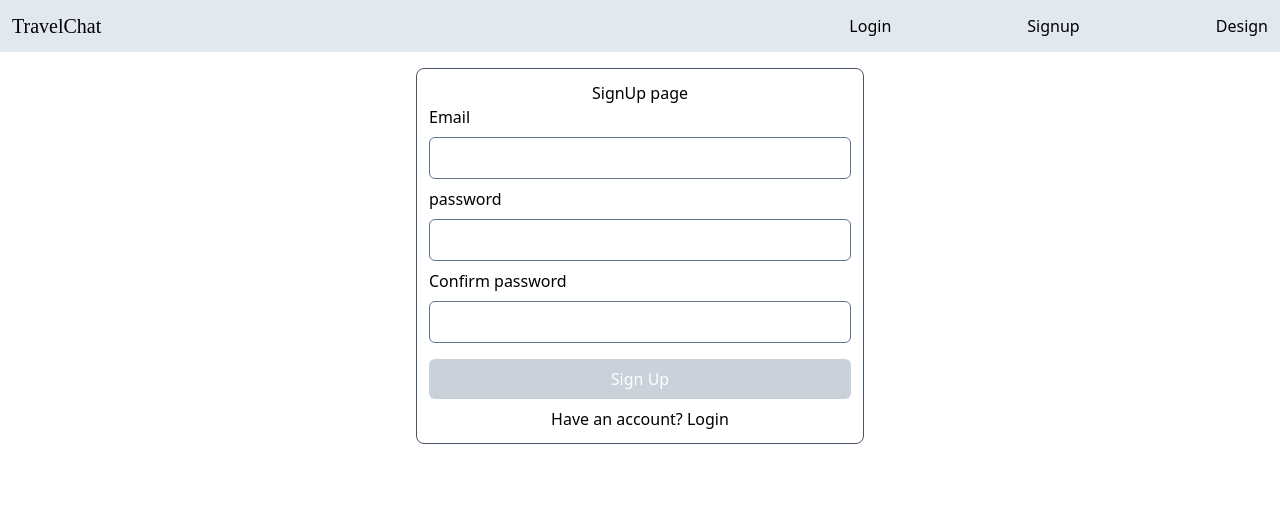
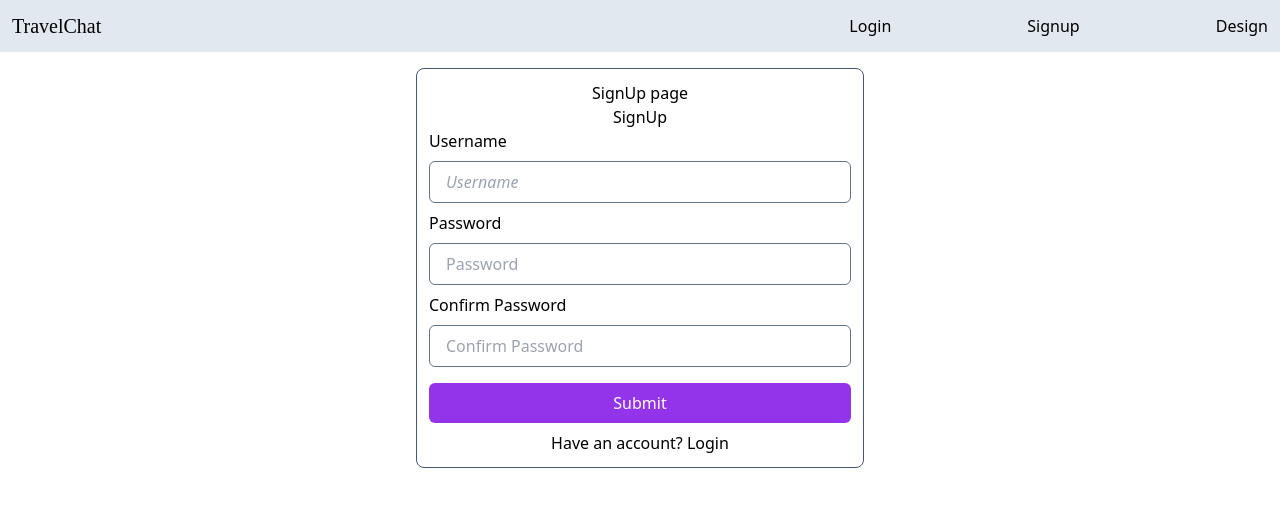
Before and after one commit to soloveiiko/travel-chat, a React (Create React App) app: page /signup in a window 1280 px wide. Shown: the top 506 px of the page. Built offline with nearby package versions, Linux system fonts and the light colour scheme.

Commit message:
added: input fields

```diff
--- a/src/components/auth/Signup/index.tsx
+++ b/src/components/auth/Signup/index.tsx
@@ -1,34 +1,53 @@
-// import React from 'react'
 import { useState } from 'react'
 import { NavLink } from 'react-router-dom'
+import FormInput, {
+  usernameField,
+  passwordField,
+  passwordConfirmField,
+} from '../../formInputs'
 import FormContainer from '../../styled/FormContainer'
 
-const Signup = () => {
-  const [formIsValid] = useState(true)
+const SignupExp = () => {
+  const [values, setValues] = useState({
+    [usernameField.name]: '',
+    [passwordField.name]: '',
+    [passwordConfirmField.name]: '',
+  })
 
-  const sendData = () => {
-    console.log('sending data from signup...')
+  const inputs = [
+    usernameField,
+    passwordField,
+    { ...passwordConfirmField, pattern: values.password },
+  ]
+
+  const handleSubmit = (e: any) => {
+    e.preventDefault()
+    console.log('Submitting...', values)
   }
+
+  const onChange = (e: any) => {
+    setValues({ ...values, [e.target.name]: e.target.value })
+  }
+
   return (
-    <FormContainer>
-      <h1>Email</h1>
-      <input type="email" id="email" />
-      <h1>password</h1>
-      <input type="password" id="pass" />
-      <h1>Confirm password</h1>
-      <input type="password" id="passconfirm" />
-      <button
-        disabled={formIsValid}
-        className="btn btn-primary"
-        onClick={sendData}
-      >
-        Sign Up
-      </button>
-      <h1 className="text-center">
-        Have an account? <NavLink to="/login">Login</NavLink>
-      </h1>
-    </FormContainer>
+    <form onSubmit={handleSubmit}>
+      <FormContainer>
+        <h1 className="text-center">SignUp</h1>
+        {inputs.map((input, index) => (
+          <FormInput
+            key={index}
+            {...input}
+            value={values[input.name]}
+            onChange={onChange}
+          />
+        ))}
+        <button className="btn btn-primary">Submit</button>
+        <h1 className="text-center">
+          Have an account? <NavLink to="/login">Login</NavLink>
+        </h1>
+      </FormContainer>
+    </form>
   )
 }
 
-export default Signup
+export default SignupExp
--- /dev/null
+++ b/src/components/formInputs/index.tsx
@@ -0,0 +1,76 @@
+import { useState } from 'react'
+
+export const usernameField = {
+  name: 'username',
+  type: 'text',
+  placeholder: 'Username',
+  errorMessage:
+    "Username should be 3-16 characters and shouldn't include any special character!",
+  label: 'Username',
+  pattern: '^[A-Za-z0-9]{3,16}$',
+  required: true,
+}
+
+export const emailField = {
+  name: 'email',
+  type: 'email',
+  placeholder: 'Email',
+  errorMessage: 'It should be a valid email address!',
+  label: 'Email',
+  required: true,
+}
+
+export const birthdayField = {
+  name: 'birthday',
+  type: 'date',
+  placeholder: 'Birthday',
+  label: 'Birthday',
+}
+
+export const passwordField = {
+  name: 'password',
+  type: 'password',
+  placeholder: 'Password',
+  errorMessage:
+    'Password should be 8-20 characters and include at least 1 letter, 1 number and 1 special character!',
+  label: 'Password',
+  pattern: `^(?=.*[0-9])(?=.*[a-zA-Z])(?=.*[!@#$%^&*])[a-zA-Z0-9!@#$%^&*]{8,20}$`,
+  required: true,
+}
+
+export const passwordConfirmField = {
+  name: 'confirmPassword',
+  type: 'password',
+  placeholder: 'Confirm Password',
+  errorMessage: "Passwords don't match!",
+  label: 'Confirm Password',
+  required: true,
+}
+
+const FormInput = (props: any) => {
+  const [focused, setFocused] = useState(false)
+  const { label, errorMessage, onChange, id, ...inputProps } = props
+
+  const handleFocus = () => {
+    setFocused(true)
+  }
+
+  return (
+    <div className="w-full">
+      <label className="block">{label}</label>
+      <input
+        className="block w-full"
+        {...inputProps}
+        onChange={onChange}
+        onBlur={handleFocus}
+        onFocus={() =>
+          inputProps.name === 'confirmPassword' && setFocused(true)
+        }
+        focused={focused.toString()}
+      />
+      <span className="hidden text-red-600">{errorMessage}</span>
+    </div>
+  )
+}
+
+export default FormInput
--- a/src/index.css
+++ b/src/index.css
@@ -21,6 +21,12 @@
   input {
     @apply my-2 rounded-md border border-slate-500 px-4 py-2 outline-none;
   }
+  input:invalid[focused='true'] {
+    @apply border-red-600;
+  }
+  input:invalid[focused='true'] ~ span {
+    @apply block;
+  }
   input[type='text'] {
     @apply placeholder:italic disabled:bg-slate-100;
   }
```
